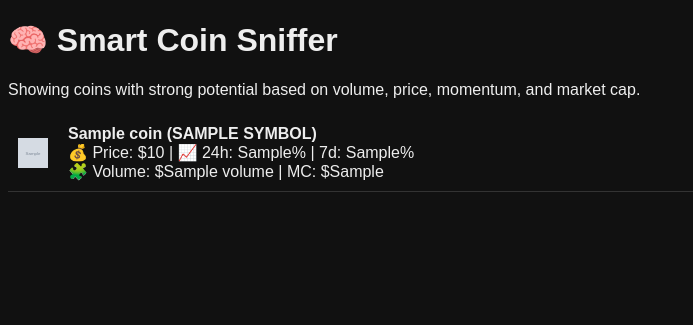
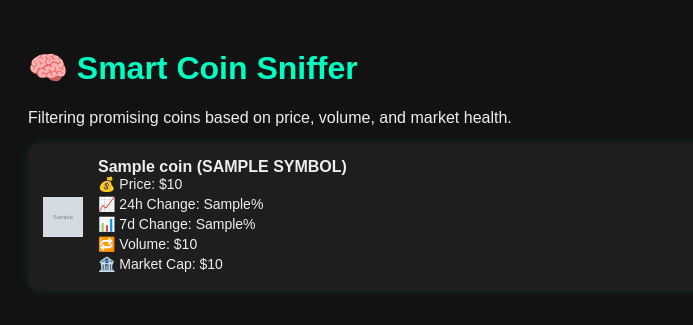
Before and after one commit to thechosenneel/crypto-research-bot, a Flask app: template templates/index.html in a window 1280 px wide. Shown: the top 325 px of the page, without its empty margins (0-693 px from the left). Run offline with Flask 3, Linux system fonts and the light colour scheme; the template is opened without the code that fills it: most values are stand-ins (such as "Sample title", 1, 10 or a date in 2020); grey boxes marked "Sample" are stand-in pictures.

Commit message:
Update index.html

```diff
--- a/templates/index.html
+++ b/templates/index.html
@@ -1,26 +1,62 @@
 <!DOCTYPE html>
 <html>
 <head>
-    <title>Smart Crypto Finder</title>
+    <meta charset="UTF-8">
+    <title>Smart Crypto Finder Bot</title>
     <style>
-        body { font-family: Arial; background: #111; color: #eee; }
-        .coin { border-bottom: 1px solid #333; padding: 10px; display: flex; align-items: center; }
-        img { width: 30px; height: 30px; margin-right: 10px; }
-        .info { margin-left: 10px; }
+        body {
+            background-color: #121212;
+            color: #eee;
+            font-family: Arial, sans-serif;
+            padding: 20px;
+        }
+        h1 {
+            color: #00ffc3;
+        }
+        .coin {
+            background: #1e1e1e;
+            padding: 15px;
+            border-radius: 12px;
+            margin-bottom: 15px;
+            display: flex;
+            align-items: center;
+            box-shadow: 0 0 12px rgba(0,255,200,0.1);
+        }
+        .coin img {
+            width: 40px;
+            height: 40px;
+            margin-right: 15px;
+        }
+        .coin-info {
+            display: flex;
+            flex-direction: column;
+        }
+        .coin-info span {
+            font-size: 14px;
+            margin-bottom: 4px;
+        }
     </style>
 </head>
 <body>
     <h1>🧠 Smart Coin Sniffer</h1>
-    <p>Showing coins with strong potential based on volume, price, momentum, and market cap.</p>
-    {% for coin in coins %}
-    <div class="coin">
-        <img src="{{ coin.image }}" alt="{{ coin.name }}">
-        <div class="info">
-            <strong>{{ coin.name }} ({{ coin.symbol.upper() }})</strong><br>
-            💰 Price: ${{ coin.price }} | 📈 24h: {{ coin.change_24h }}% | 7d: {{ coin.change_7d }}%<br>
-            🧩 Volume: ${{ coin.volume }} | MC: ${{ coin.market_cap }}
+    <p>Filtering promising coins based on price, volume, and market health.</p>
+
+    {% if coins %}
+        {% for coin in coins %}
+        <div class="coin">
+            <img src="{{ coin.image }}" alt="{{ coin.name }}">
+            <div class="coin-info">
+                <strong>{{ coin.name }} ({{ coin.symbol.upper() }})</strong>
+                <span>💰 Price: ${{ coin.price }}</span>
+                <span>📈 24h Change: {{ coin.change_24h }}%</span>
+                <span>📊 7d Change: {{ coin.change_7d }}%</span>
+                <span>🔁 Volume: ${{ "{:,}".format(coin.volume) }}</span>
+                <span>🏦 Market Cap: ${{ "{:,}".format(coin.market_cap) }}</span>
+            </div>
         </div>
-    </div>
-    {% endfor %}
+        {% endfor %}
+    {% else %}
+        <p>No coins matched the conditions at this time.</p>
+    {% endif %}
 </body>
 </html>
```
